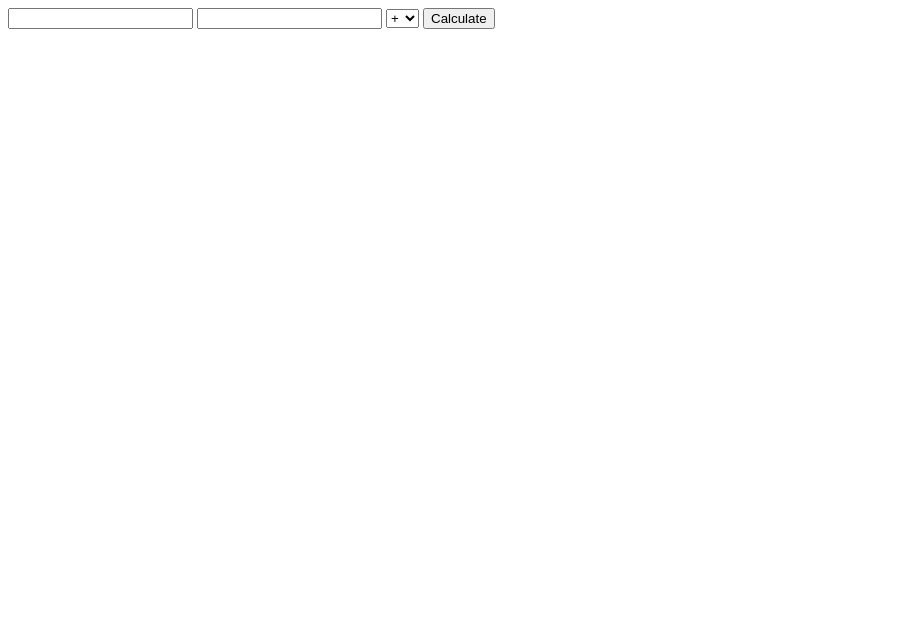
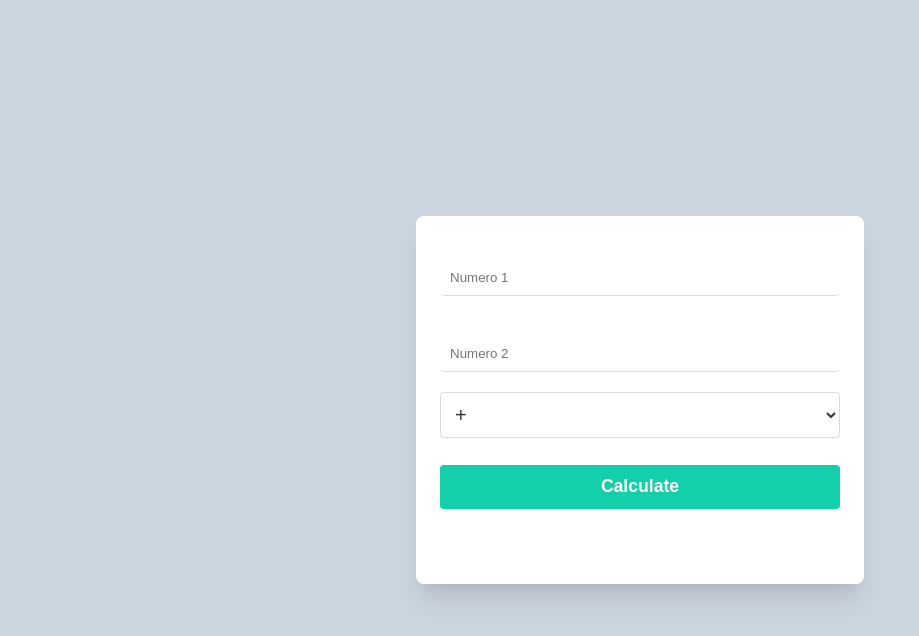
Before and after one commit to condef5/frontend-space, a plain HTML site: page day6/old/index.html in a window 1280 px wide. Shown: the whole page, without its empty margins (0-919 px from the left). Drawn offline with Linux system fonts and the light colour scheme.

Commit message:
Add css to old calculator

```diff
--- a/day6/old/index.html
+++ b/day6/old/index.html
@@ -5,12 +5,25 @@
     <meta name="viewport" content="width=device-width, initial-scale=1.0" />
     <meta http-equiv="X-UA-Compatible" content="ie=edge" />
     <title>Old Calculator</title>
+    <link rel="stylesheet" href="main.css" />
   </head>
   <body>
     <form id="formCalculator">
-      <input type="number" required name="num1" id="num1" />
-      <input type="number" required name="num2" id="num2" />
-      <select name="operations">
+      <input
+        type="number"
+        required
+        placeholder="Numero 1"
+        name="num1"
+        id="num1"
+      />
+      <input
+        type="number"
+        required
+        placeholder="Numero 2"
+        name="num2"
+        id="num2"
+      />
+      <select name="operations" class="select">
         <option value="+">+</option>
         <option value="-">-</option>
         <option value="*">*</option>
@@ -19,7 +32,7 @@
         <option value="**">**</option>
       </select>
       <input type="submit" value="Calculate" />
-      <output name="result"></output>
+      <output name="result" class="output"></output>
     </form>
   </body>
   <script src="main.js"></script>
--- /dev/null
+++ b/day6/old/main.css
@@ -0,0 +1,61 @@
+body {
+  min-height: 100vh;
+  margin: 0;
+  display: flex;
+  align-items: center;
+  justify-content: center;
+  background: #cbd5e0;
+}
+
+form {
+  display: flex;
+  flex-direction: column;
+  width: 400px;
+  box-shadow: 0 20px 25px -5px rgba(0, 0, 0, 0.1),
+    0 10px 10px -5px rgba(0, 0, 0, 0.04);
+  padding: 1.5em;
+  background: #fff;
+  border-radius: 0.5em;
+}
+
+form input {
+  margin: 1.5em 0;
+}
+
+form input[type='number'] {
+  padding: 10px;
+  border-radius: 4px;
+  outline: none;
+  border: none;
+  border-bottom: 1px solid #ddd;
+}
+
+form input[type='submit'] {
+  line-height: 1.5em;
+  background: #13d0ab;
+  border: none;
+  color: #fff;
+  font-size: 1.1em;
+  font-weight: 600;
+  padding: 0.5em;
+  cursor: pointer;
+  border-radius: 0.25rem;
+}
+
+.select {
+  background-color: #fff;
+  border-color: #dbdbdb;
+  border-radius: 4px;
+  color: #363636;
+  cursor: pointer;
+  display: block;
+  font-size: 1em;
+  max-width: 100%;
+  outline: 0;
+  font-size: 20px;
+  padding: 10px;
+}
+
+.output {
+  height: 25px;
+}
```
